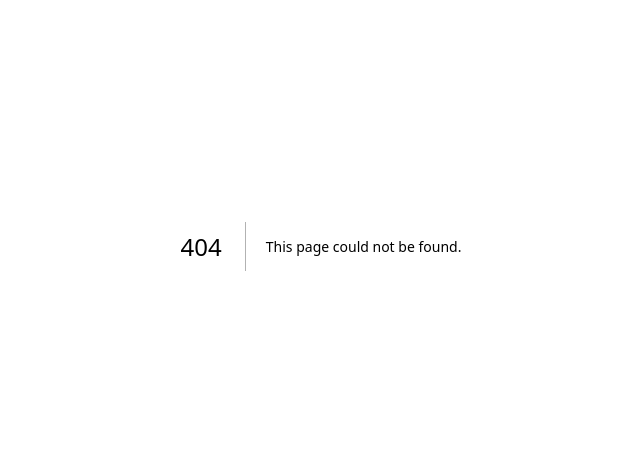
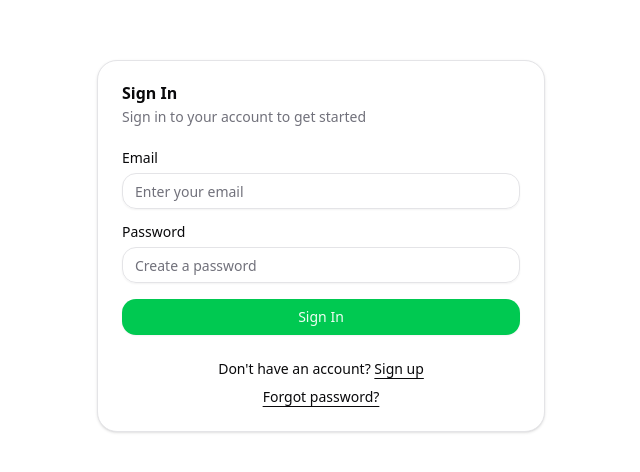
Before and after one commit to kubaparol/trenova, a Next.js app: page /sign-in in a window 1280 px wide. Before the commit this address had no page. Shown: the part 154-626 px from the top of the page, without its empty margins (319-959 px from the left). Built offline with nearby package versions, Linux system fonts and the light colour scheme.

Commit message:
feat: Implement SignIn page and views, refactor navigation links to use ProjectUrls constants

```diff
--- /dev/null
+++ b/src/app/(auth)/sign-in/page.tsx
@@ -0,0 +1,5 @@
+import { SignInView } from "@/components/views/SignInView";
+
+export default async function SignInPage() {
+  return <SignInView />;
+}
--- a/src/components/layouts/components/Header.tsx
+++ b/src/components/layouts/components/Header.tsx
@@ -4,6 +4,7 @@ import Link from "next/link";
 import { Button } from "@/components/ui/button";
 import { Menu } from "lucide-react";
 import { useState } from "react";
+import { ProjectUrls } from "@/constants";
 
 export default function Header() {
   const [isMenuOpen, setIsMenuOpen] = useState(false);
@@ -30,10 +31,10 @@ export default function Header() {
         {/* Desktop navigation */}
         <nav className="hidden md:flex items-center space-x-4">
           <Button variant="ghost" asChild>
-            <Link href="/login">Zaloguj się</Link>
+            <Link href={ProjectUrls.signIn}>Zaloguj się</Link>
           </Button>
           <Button asChild>
-            <Link href="/sign-up">Zarejestruj się</Link>
+            <Link href={ProjectUrls.signUp}>Zarejestruj się</Link>
           </Button>
         </nav>
 
@@ -42,10 +43,10 @@ export default function Header() {
           <div className="absolute top-16 left-0 right-0 bg-background z-50 border-b md:hidden">
             <div className="container mx-auto py-4 px-4 flex flex-col space-y-2">
               <Button variant="ghost" asChild className="w-full justify-start">
-                <Link href="/login">Zaloguj się</Link>
+                <Link href={ProjectUrls.signIn}>Zaloguj się</Link>
               </Button>
               <Button asChild className="w-full justify-start">
-                <Link href="/sign-up">Zarejestruj się</Link>
+                <Link href={ProjectUrls.signUp}>Zarejestruj się</Link>
               </Button>
             </div>
           </div>
--- a/src/components/modules/home/HeroSection.tsx
+++ b/src/components/modules/home/HeroSection.tsx
@@ -1,5 +1,6 @@
 import Link from "next/link";
 import { Button } from "@/components/ui/button";
+import { ProjectUrls } from "@/constants";
 
 export default function HeroSection() {
   return (
@@ -14,7 +15,7 @@ export default function HeroSection() {
           specjalnie dla Ciebie.
         </p>
         <Button size="lg" asChild className="px-8 py-6 text-lg">
-          <Link href="/sign-up">Rozpocznij za darmo</Link>
+          <Link href={ProjectUrls.signUp}>Rozpocznij za darmo</Link>
         </Button>
       </div>
     </section>
--- /dev/null
+++ b/src/components/views/SignInView.tsx
@@ -0,0 +1,61 @@
+"use client";
+
+import { z } from "zod";
+import { AuthForm } from "../forms/AuthForm";
+import Link from "next/link";
+import { ProjectUrls } from "@/constants";
+
+const signInFormSchema = z.object({
+  email: z.string().email("Invalid email address"),
+  password: z.string().min(1, "Password is required"),
+});
+
+type SignInFormData = z.infer<typeof signInFormSchema>;
+
+export function SignInView() {
+  const handleSignIn = async () => {
+    await new Promise((resolve) => setTimeout(resolve, 3000));
+  };
+
+  return (
+    <AuthForm<SignInFormData>
+      title="Sign In"
+      description="Sign in to your account to get started"
+      schema={signInFormSchema}
+      onSubmit={handleSignIn}
+      submitText="Sign In"
+      submittingText="Signing in..."
+      fields={[
+        {
+          name: "email",
+          label: "Email",
+          type: "email",
+          placeholder: "Enter your email",
+        },
+        {
+          name: "password",
+          label: "Password",
+          type: "password",
+          placeholder: "Create a password",
+        },
+      ]}
+      footer={
+        <div className="text-sm text-center space-y-2">
+          <p className="text-sm">
+            Don&apos;t have an account?{" "}
+            <Link
+              href={ProjectUrls.signUp}
+              className="underline underline-offset-4"
+            >
+              Sign up
+            </Link>
+          </p>
+
+          <Link href="/login" className="underline underline-offset-4">
+            Forgot password?
+          </Link>
+        </div>
+      }
+    />
+  );
+}
--- a/src/components/views/SignUpView.tsx
+++ b/src/components/views/SignUpView.tsx
@@ -3,6 +3,7 @@
 import { z } from "zod";
 import { AuthForm } from "../forms/AuthForm";
 import Link from "next/link";
+import { ProjectUrls } from "@/constants";
 
 const signUpFormSchema = z
   .object({
@@ -55,7 +56,10 @@ export function SignUpView() {
       footer={
         <p className="text-sm">
           Already have an account?{" "}
-          <Link href="/login" className="underline underline-offset-4">
+          <Link
+            href={ProjectUrls.signIn}
+            className="underline underline-offset-4"
+          >
             Sign in
           </Link>
         </p>
--- /dev/null
+++ b/src/constants/index.ts
@@ -0,0 +1 @@
+export * from "./urls";
--- /dev/null
+++ b/src/constants/urls.ts
@@ -0,0 +1,5 @@
+export const ProjectUrls = Object.freeze({
+  home: "/",
+  signIn: "/sign-in",
+  signUp: "/sign-up",
+});
```
